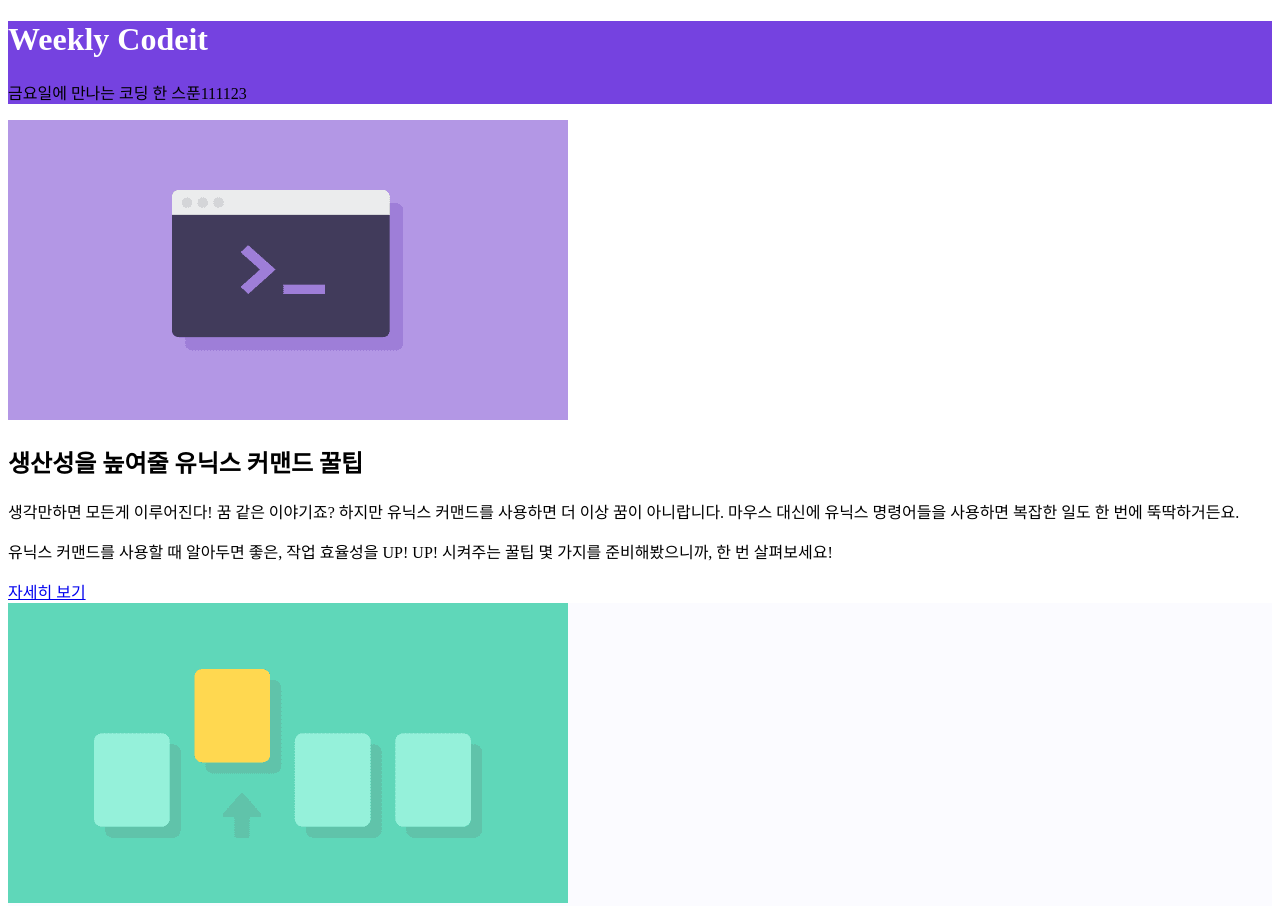
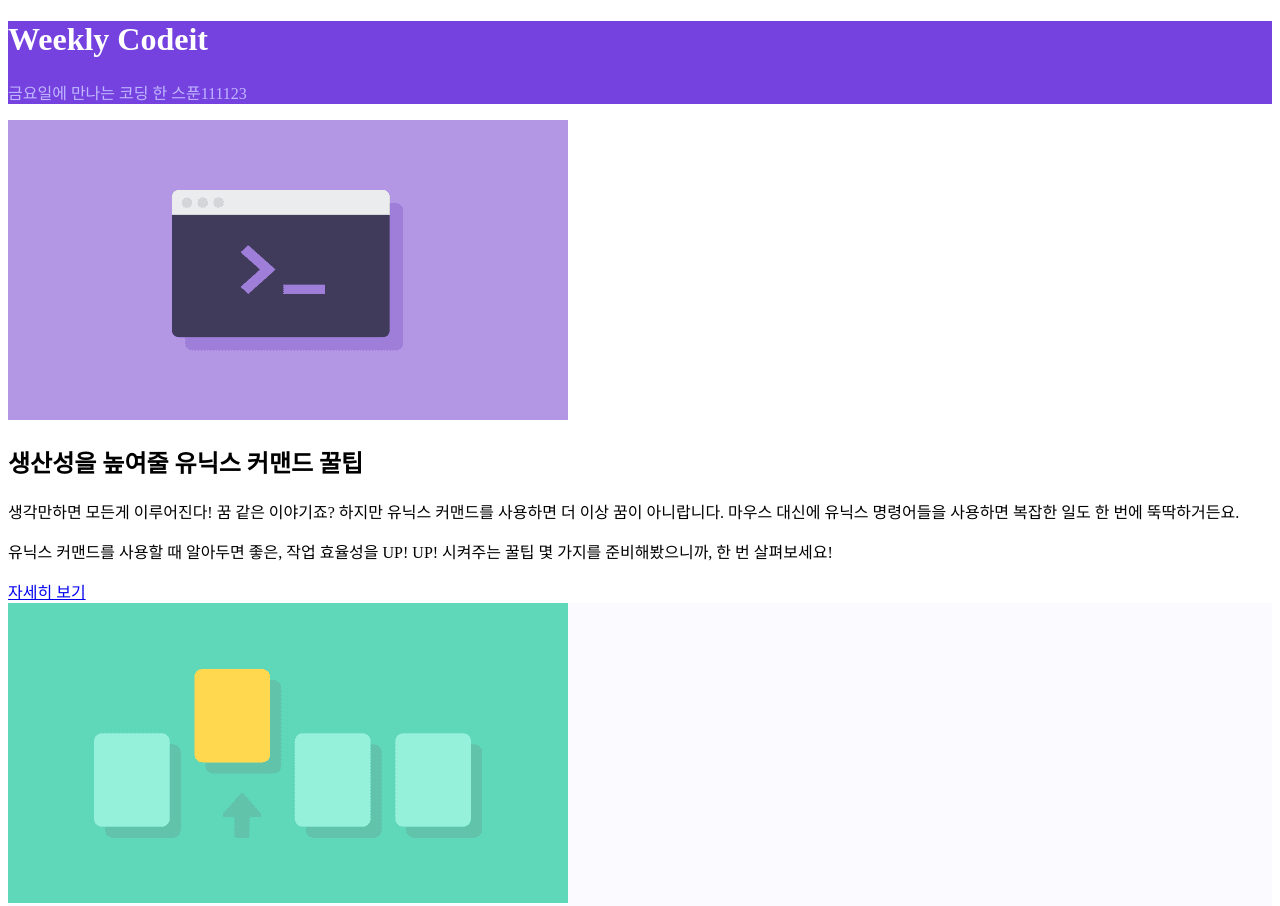
Before and after one commit to workwiththelordkr-sudo/codeit1, a plain HTML site: page index.html in a window 1280 px wide. Shown: the top 906 px of the page. Drawn offline with Linux system fonts and the light colour scheme.

Commit message:
Update index.html

```diff
--- a/index.html
+++ b/index.html
@@ -9,7 +9,7 @@
 <body>
     <div style="background-color: #7542e0">
         <h1 style="color: #ffffff">Weekly <span>Codeit</span></h1>
-        <p>금요일에 만나는 코딩 한 스푼111123</p>
+        <p style="color: #c1b7ff">금요일에 만나는 코딩 한 스푼111123</p>
     </div>
     <div>
         <img src="thumbnail-unix.png">
```
